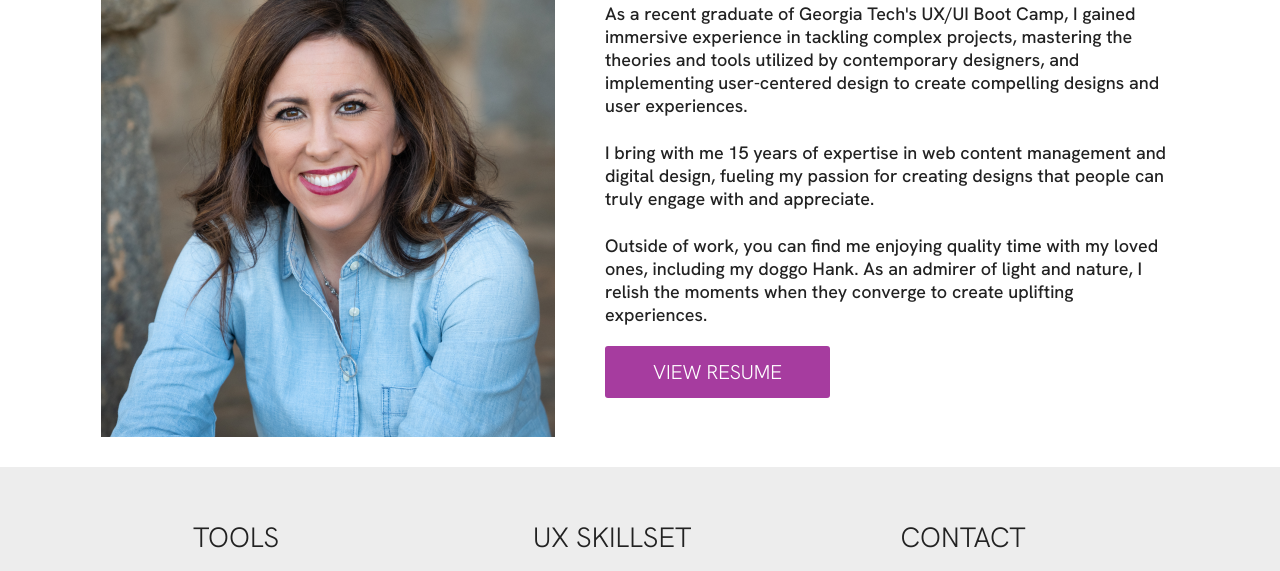
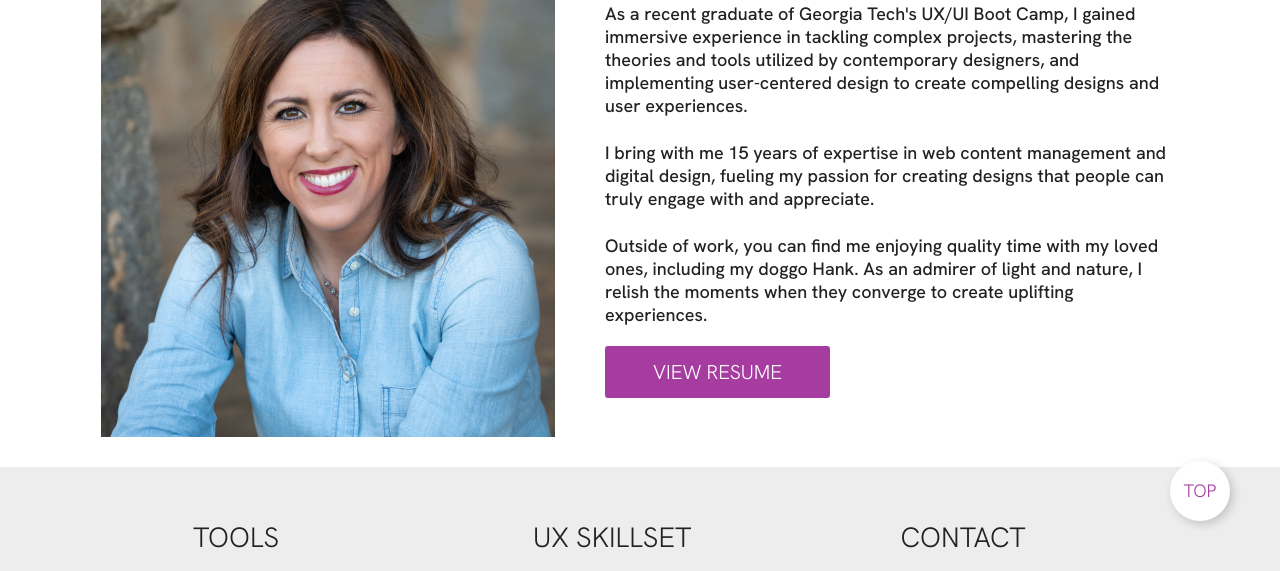
Before and after one commit to hollihamby7/hw19, a plain HTML site: page about.html in a window 1280 px wide. Shown: the part 229-800 px from the top of the page. Drawn offline with nearby package versions, Linux system fonts and the light colour scheme.

Commit message:
For Feedback

```diff
--- a/about.html
+++ b/about.html
@@ -73,8 +73,8 @@
         <section class="photography-site">
                 <img src="images/icon-camera.svg" alt="camera"/>
                 <h5 class="heading5">Did I mention I have a passion for photography too?</h5>
-                <button type="button" onclick="location.href='https://www.hollihambyphotography.com/'">View Site</button>
-        </section>
+                <button type="button" onclick="window.open('https://www.hollihambyphotography.com/', '_blank')">View Site</button>
+            </section>
         <footer>
             <img src="images/logo-initials.svg" alt="Holli Hamby"/>
             <h3 class="white-text">Let's connect</h3>
@@ -96,4 +96,7 @@
             document.getElementById("logo-image").src = "images/logo-initials.svg";
         }
     </script>
+    <script src="https://code.jquery.com/jquery-3.6.3.js"></script>
+    <script src="js/index.js"></script>
+    <button id="backToTop" onclick="scrollToTop()">Top</button>
 </html>
--- a/css/style.css
+++ b/css/style.css
@@ -135,6 +135,10 @@ nav > ul > li > a {
     line-height: 2em;
     padding: 1.5em 1.5em;
     text-decoration: none;
+}
+
+nav > ul > li > a:hover {
+    color:#A63C9F;
 }
 
 .navigation-item {
@@ -532,3 +536,31 @@ to {
     }
 
     }
+
+    /* CSS for the Back to Top button */
+    #backToTop {
+        display: none;
+        position: fixed;
+        bottom: 50px;
+        right: 50px;
+        width: 15px;
+        height: 15px;
+        background: #fff;
+        color: #A63C9F;
+        font-size: 18px;
+        border: #A63C9F;
+        line-height: 0px;
+        border-radius: 40px;
+        text-align: center;
+        align-items: center;
+        padding: 30px;
+        cursor: pointer;
+        box-shadow: 3px 3px 10px rgba(23,25,25,.2);
+        transition: all .5s ease-in-out;
+        z-index: 99;
+    }
+
+    #backToTop:hover {
+        background-color: #A63C9F;
+        color: #fff;
+    }
--- a/js/index.js
+++ b/js/index.js
@@ -0,0 +1,33 @@
+
+console.log("Your index.js file is loaded correctly!");
+
+// JavaScript for smooth scrolling
+var rootElement = document.documentElement;
+
+function scrollToTop() {
+  // Scroll to the top of the document
+  rootElement.scrollTo({
+    top: 0,
+    behavior: "smooth"
+  });
+}
+
+// Show the button when scrolling down 200px from the top
+function handleScroll() {
+  var scrollTotal = rootElement.scrollHeight - rootElement.clientHeight;
+  var scrollToTopBtn = document.getElementById("backToTop");
+  if (rootElement.scrollTop >= scrollTotal / 200) {
+    // Show the button
+    scrollToTopBtn.style.display = "flex";
+  } else {
+    // Hide the button
+    scrollToTopBtn.style.display = "none";
+  }
+}
+
+document.addEventListener("scroll", handleScroll);
+
+function topFunction() {
+  document.body.scrollTop = 0;
+  document.documentElement.scrollTop = 0;
+}
```
Also changed, not shown: index.html (+3 -1 lines).
